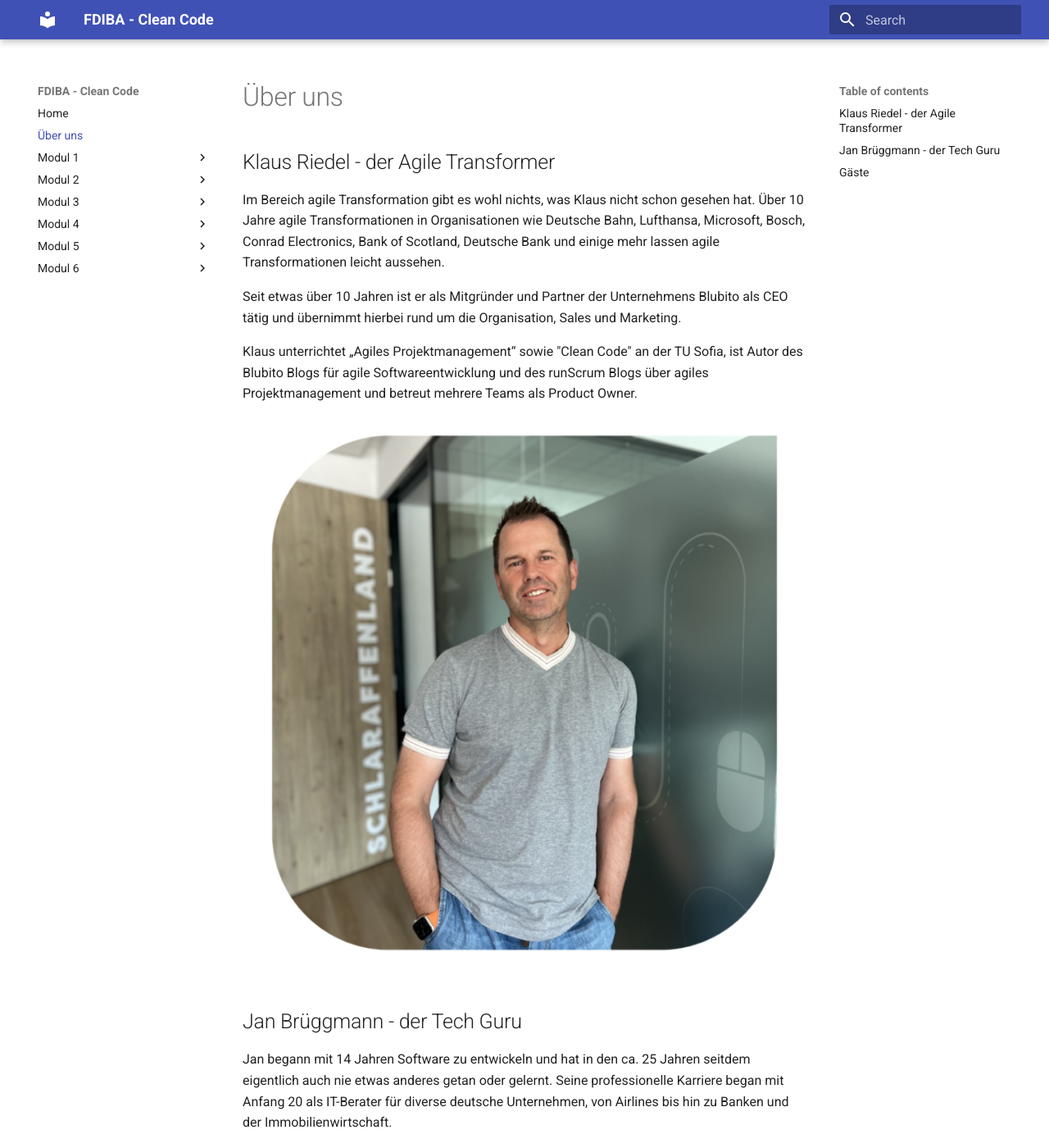
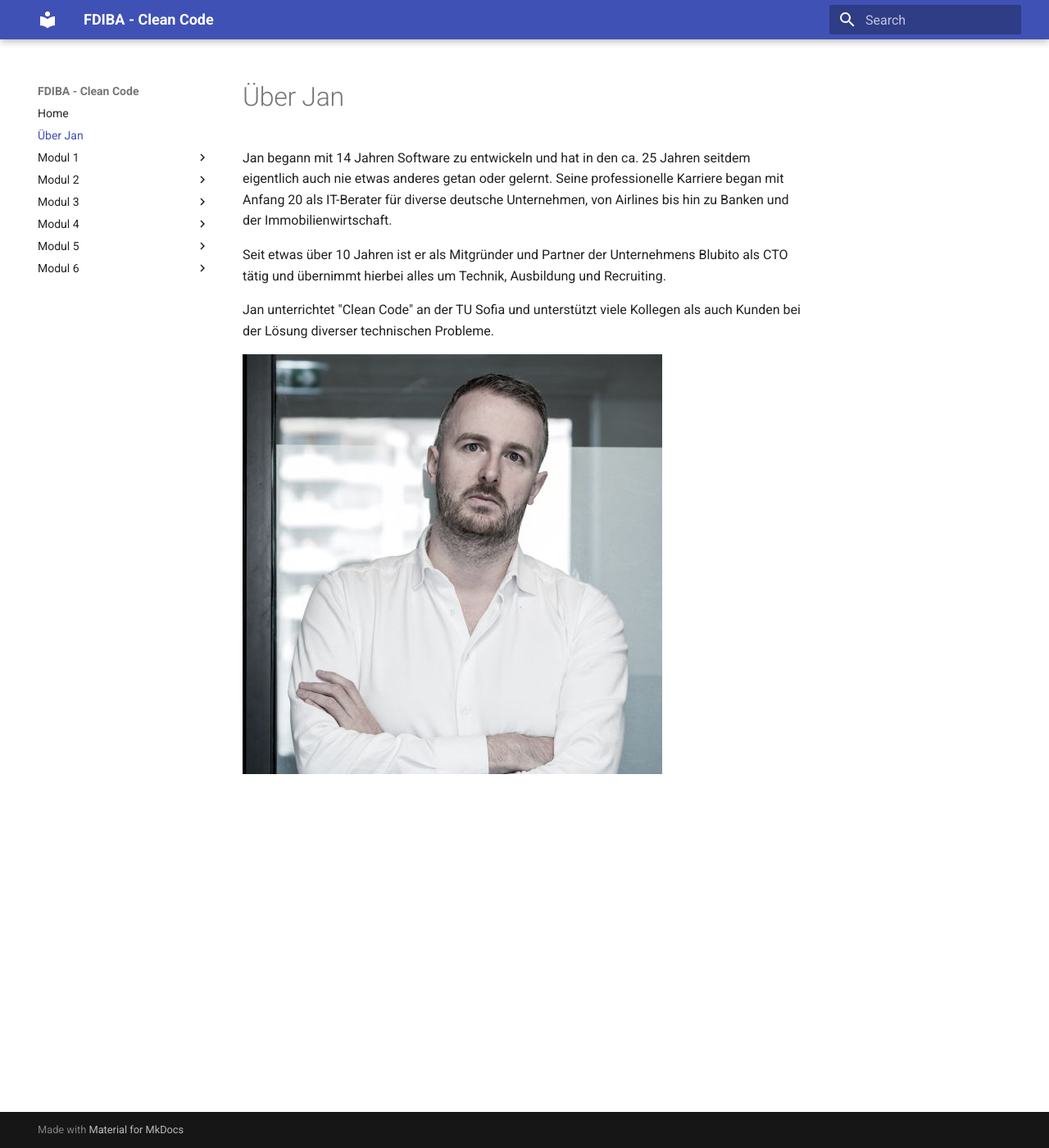
Before and after one commit to fdiba-clean-code/fdiba-clean-code.github.io, an MkDocs documentation site: the page built from docs/about.md, in a window 1280 px wide and 1400 px high. Shown: the whole window at 82% size. Built offline with MkDocs 1.6.1 and Material for MkDocs 9.7.7, drawn with Linux system fonts in a browser that asks for light colours.

```diff
--- a/docs/about.md
+++ b/docs/about.md
@@ -1,25 +1,9 @@
-# Über uns
-
-## Klaus Riedel - der Agile Transformer
-
-Im Bereich agile Transformation gibt es wohl nichts, was Klaus nicht schon gesehen hat. Über 10 Jahre agile Transformationen in Organisationen wie Deutsche Bahn, Lufthansa, Microsoft, Bosch, Conrad Electronics, Bank of Scotland, Deutsche Bank und einige mehr lassen agile Transformationen leicht aussehen.
-
-Seit etwas über 10 Jahren ist er als Mitgründer und Partner der Unternehmens Blubito als CEO tätig und übernimmt hierbei rund um die Organisation, Sales und Marketing.
-
-Klaus unterrichtet „Agiles Projektmanagement“ sowie "Clean Code" an der TU Sofia, ist Autor des Blubito Blogs für agile Softwareentwicklung und des runScrum Blogs über agiles Projektmanagement und betreut mehrere Teams als Product Owner.
-
-![Klaus](/img/klaus.png)
-
-## Jan Brüggmann - der Tech Guru
+# Über Jan
 
 Jan begann mit 14 Jahren Software zu entwickeln und hat in den ca. 25 Jahren seitdem eigentlich auch nie etwas anderes getan oder gelernt. Seine professionelle Karriere began mit Anfang 20 als IT-Berater für diverse deutsche Unternehmen, von Airlines bis hin zu Banken und der Immobilienwirtschaft.
-
 
 Seit etwas über 10 Jahren ist er als Mitgründer und Partner der Unternehmens Blubito als CTO tätig und übernimmt hierbei alles um Technik, Ausbildung und Recruiting.
 
 Jan unterrichtet "Clean Code" an der TU Sofia und unterstützt viele Kollegen als auch Kunden bei der Lösung diverser technischen Probleme.
 
 ![Jan](/img/jan.jpg)
-
-## Gäste
-Später mehr...
--- a/mkdocs.yml
+++ b/mkdocs.yml
@@ -3,7 +3,7 @@ theme:
   name: material
 nav:
     - Home: "index.md"
-    - "Über uns": about.md
+    - "Über Jan": about.md
     - "Modul 1":
           - "Einführung": "module-1/introduction.md"
           - "Git": "module-1/git.md"
@@ -11,7 +11,8 @@ nav:
           - "Code-Struktur": "module-1/structure.md"
           - "Kommentare": "module-1/comments.md"
           - "Debugging": "module-1/debugging.md"
-          - "Aufgaben": "module-1/exercise.md"
+          - "Übungen": "module-1/exercise.md"
+          - "Semesteraufgabe": "module-1/semester-exercise.md"
     - "Modul 2":
           - module-2/single-responsibility-principle.md
           - module-2/if-inversion.md
```
Also changed, not shown: docs/index.md (+1 -1 lines), docs/module-1/semester-exercise.md (added, +53 -0 lines), 1 other file.
